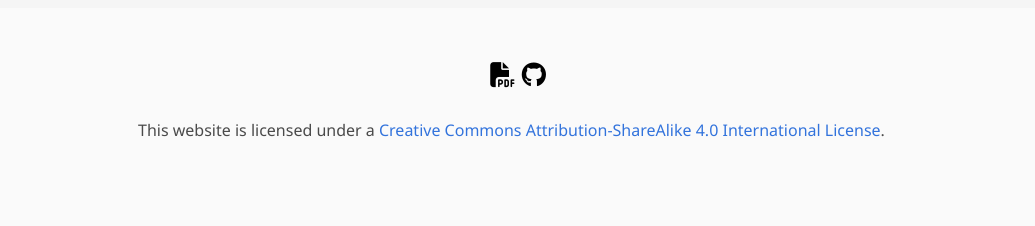
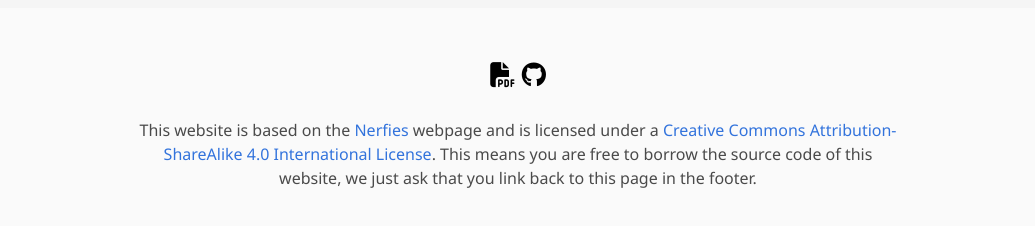
Before and after one commit to Nadavc220/conditional-balance.github.io, a plain HTML site: page index.html in a window 1280 px wide. Shown: the part 7429-7655 px from the top of the page, without its empty margins (122-1157 px from the left). Drawn offline with nearby package versions, Linux system fonts and the light colour scheme; some icons are missing; a web font is replaced by a local one.

Commit message:
adding footer

```diff
--- a/index.html
+++ b/index.html
@@ -871,17 +871,18 @@
          href="link to">
         <i class="fas fa-file-pdf"></i>
       </a>
-      <a class="icon-link" href="https://github.com/keunhong" class="external-link" disabled>
+      <a class="icon-link" href="https://github.com/Nadavc220" class="external-link" disabled>
         <i class="fab fa-github"></i>
       </a>
     </div>
-    <div class="columns is-centered">
+    <div class="columns is-centered has has-text-centered">
+
       <div class="column is-8">
         <div class="content">
           <p>
-            This website is licensed under a <a rel="license"
+            This website is based on the <a href="https://nerfies.github.io/">Nerfies</a> webpage and is licensed under a <a rel="license"
                                                 href="http://creativecommons.org/licenses/by-sa/4.0/">Creative
-            Commons Attribution-ShareAlike 4.0 International License</a>.
+            Commons Attribution-ShareAlike 4.0 International License</a>. This means you are free to borrow the source code of this website, we just ask that you link back to this page in the footer.
           </p>
           <!-- <p>
             Website source code based on the Nerfies project page. If you want to reuse their source code, please credit them appropriately.
```
